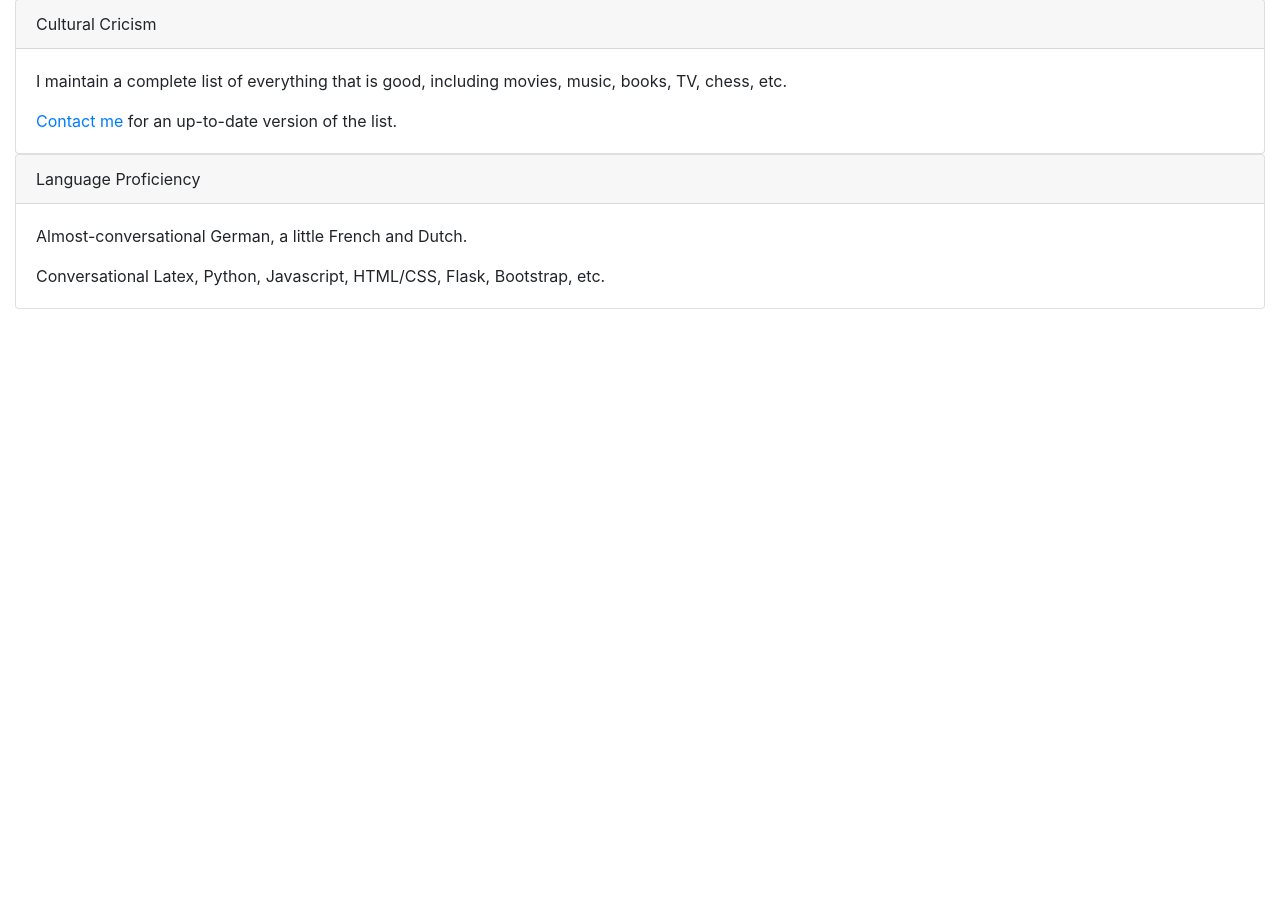
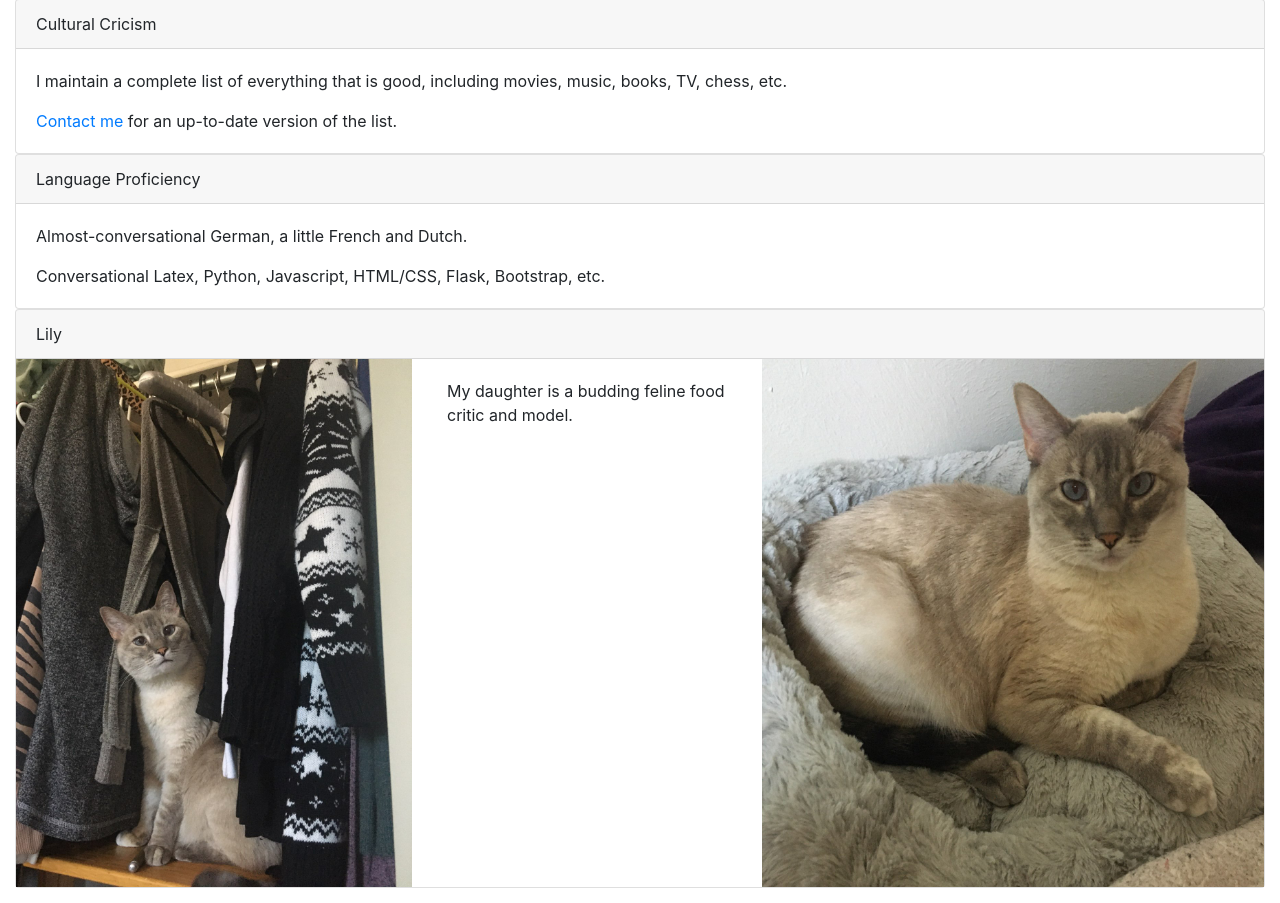
Before and after one commit to nanotech22/logetale, a Flask app: page /personal in a window 1280 px wide. Shown: the part 725-1628 px from the top of the page. Before the commit the page ends 1034 px from the top, so only its background shows below. Run offline with Flask 2, Linux system fonts and the light colour scheme; some libraries are stand-ins or nearby versions.

Commit message:
added pix of lily

```diff
--- a/templates/pages/personal.html
+++ b/templates/pages/personal.html
@@ -72,6 +72,21 @@
 </div>
 
 
+<div class="card">
+    <div class="card-header">Lily</div>
+
+    <div class="row">
+        <img class="col-md-4" src="../../static/img/lily_curious_closet.jpg"/>
+        <div class="card-body col-md-3">
+            <p class="card-text">
+                My daughter is a budding feline food critic and model.
+            </p>
+        </div>
+        <img class="col-md-5" src="../../static/img/lily_headshot.jpg"/>
+    </div>
+</div>
+
+
 
 
 
```
Also changed, not shown: static/img/lily_curious_closet.jpg (added), static/img/lily_headshot.jpg (added).
